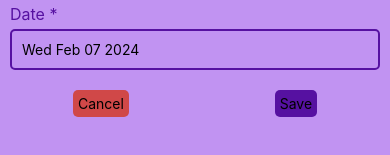
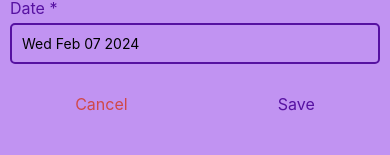
Before and after one commit to jeffrey615-creator/Assignment-2, a React Native app: screen /AddActivity in a window 390 px wide. Shown: the part 439-594 px from the top of the page. Built offline with nearby package versions, Linux system fonts and the light colour scheme.

Commit message:
use delete icon to replace delete and change the activiieslist style as fixed width

```diff
--- a/App.js
+++ b/App.js
@@ -73,6 +73,9 @@ export default function App() {
           options={({ route }) => {
             return {
               headerTitle: route.params ? route.params.data.text : "Edit",
+              headerStyle: { backgroundColor: colors.darkPurple },
+              headerTintColor: colors.white,
+              headerTitleStyle: { fontWeight: 'bold' },
             };
           }}
           name="Edit"
--- a/Screens/AddActivity.js
+++ b/Screens/AddActivity.js
@@ -170,19 +170,18 @@ export default function AddActivity({route}) {
       <View style={styles.buttonContainer}>
         <PressableButton
           onPressFunction={() => navigation.goBack()}
-          customStyle={[styles.pressableButton, { backgroundColor: colors.red }]} // Adjust style as needed
+          customStyle={styles.pressableButton}
         >
-          <Text style={styles.pressableButtonText}>Cancel</Text>
+          <Text style={styles.cancelButtonText}>Cancel</Text>
         </PressableButton>
         <PressableButton
           onPressFunction={isEditMode ? showUpdateConfirmation : handleAddActivity}
-          customStyle={[styles.pressableButton, { backgroundColor: colors.darkPurple }]} // Adjust style as needed
+          customStyle={styles.pressableButton}
         >
-          <Text style={styles.pressableButtonText}>Save</Text>
+          <Text style={styles.saveButtonText}>Save</Text>
         </PressableButton>
       </View>
       </View>
-
     </SafeAreaView>
   );
 }
@@ -268,5 +267,21 @@ const styles = StyleSheet.create({
     flexDirection: 'row',
     justifyContent: 'space-around',
     padding:10,
+  },
+  pressableButton: {
+    paddingVertical: 10,
+    paddingHorizontal: 20,
+    borderRadius: 5,
+    justifyContent: 'center',
+    alignItems: 'center',
+    marginHorizontal: 10,
+  },
+  saveButtonText: {
+    color: colors.darkPurple,
+    fontSize: 16,
+  },
+  cancelButtonText:{
+    color: colors.red,
+    fontSize: 16,
   }
 });
--- a/Screens/AllActivities.js
+++ b/Screens/AllActivities.js
@@ -30,7 +30,7 @@ export default function AllActivities({ navigation }) {
     );
 
     function activityPressHandler(ActivitiesList) {
-        navigation.navigate("Edit", { data: ActivitiesList });
+        navigation.navigate("Edit", {isEditMode: true, data: ActivitiesList });
     }
 
     return (
@@ -52,7 +52,6 @@ const styles = StyleSheet.create({
         justifyContent: "center",
     },
     flatListContent: {
-        alignItems: "center",
         padding: 20,
         marginVertical: 8,
         marginHorizontal: 16,
--- a/Screens/SpecialActivities.js
+++ b/Screens/SpecialActivities.js
@@ -34,7 +34,8 @@ const styles = StyleSheet.create({
         justifyContent: "center",
     },
     flatListContent: {
-        alignItems: "center",
-        paddingBottom: 20,
+        padding: 20,
+        marginVertical: 8,
+        marginHorizontal: 16,
     },
 });
--- a/components/ActivitiesList.js
+++ b/components/ActivitiesList.js
@@ -23,18 +23,20 @@ const styles = StyleSheet.create({
     backgroundColor: "#5611A1",
     marginTop: 15,
     padding: 10,
-    width: "80%",
-    alignSelf: "center", // Center the component
+    //width: "80%",
+    alignSelf: "stretch", // Center the component
   },
   detailRow: {
     flexDirection: 'row',
     justifyContent: 'space-between', // Adjusted for better spacing
     alignItems: 'center',
+    flex:1,
   },
   type: {
     fontSize: 12,
     color: "white",
     fontWeight: "bold",
+    flex:1,
   },
   date: {
     fontSize: 12,
@@ -43,6 +45,7 @@ const styles = StyleSheet.create({
     backgroundColor:"white",
     padding:10,
     fontWeight: "bold",
+    flex:1,
   },
   duration: {
     fontSize: 12,
--- a/components/EditActivity.js
+++ b/components/EditActivity.js
@@ -3,6 +3,9 @@ import { View, Button, Alert } from 'react-native';
 import AddActivity from '../Screens/AddActivity';
 import { useNavigation, useRoute } from '@react-navigation/native';
 import { deleteFromDB } from '../firebase-files/firestoreHelper';
+import PressableButton from './PressableButton';
+import Icon from 'react-native-vector-icons/MaterialIcons';
+import { colors } from '../Color';
 
 export default function EditActivity() {
   const navigation = useNavigation();
@@ -11,8 +14,8 @@ export default function EditActivity() {
 
   const showDeleteConfirmation = () => {
     Alert.alert(
-      "Delete Activity", // Alert Title
-      "Are you sure you want to delete this activity?", // My Alert Msg
+      "Delete Activity",
+      "Are you sure you want to delete this activity?",
       [
         {
           text: "No",
@@ -39,7 +42,9 @@ export default function EditActivity() {
   React.useLayoutEffect(() => {
     navigation.setOptions({
       headerRight: () => (
-        <Button onPress={showDeleteConfirmation} title="Delete" color="red" />
+        <PressableButton onPress={showDeleteConfirmation} title="Delete" color="red">
+            <Icon name="delete" size={24} color="white" backgroundColor={colors.darkPurple} />
+        </PressableButton>
       ),
     });
   }, [navigation]);
```
